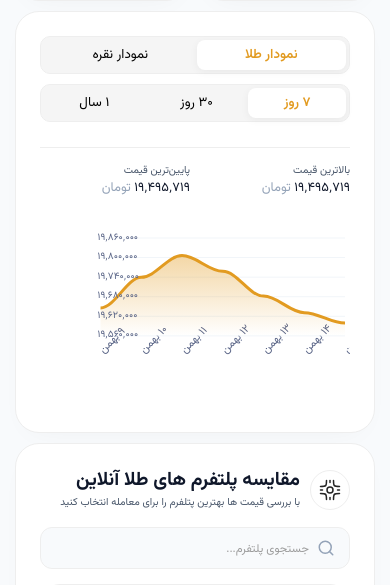
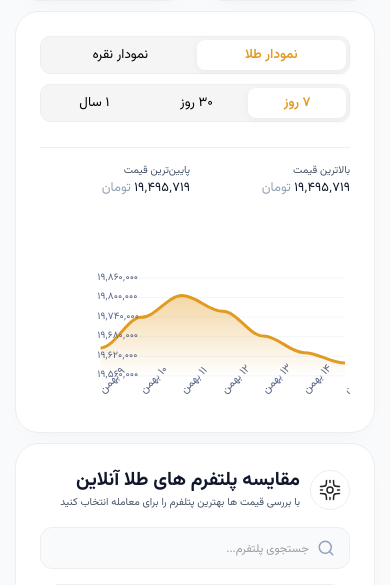
Before and after one commit to fariborzj2/TalaOnline, a PHP site: page / in a window 390 px wide. Shown: the part 368-953 px from the top of the page. Run offline with PHP 8.4, Linux system fonts and the light colour scheme; some libraries are stand-ins or nearby versions.

Commit message:
Update style.css

```diff
--- a/css/style.css
+++ b/css/style.css
@@ -604,8 +604,13 @@ body {
   height: 200px;
   min-height: 200px !important;
   width: 100%;
+  position: relative
 }
-
+@media screen and (max-width: 465px) {
+  .chart {
+    bottom: -40px;
+  }
+}
 /* mode-toggle */
 .mode-toggle {
   height: 38px;
```
